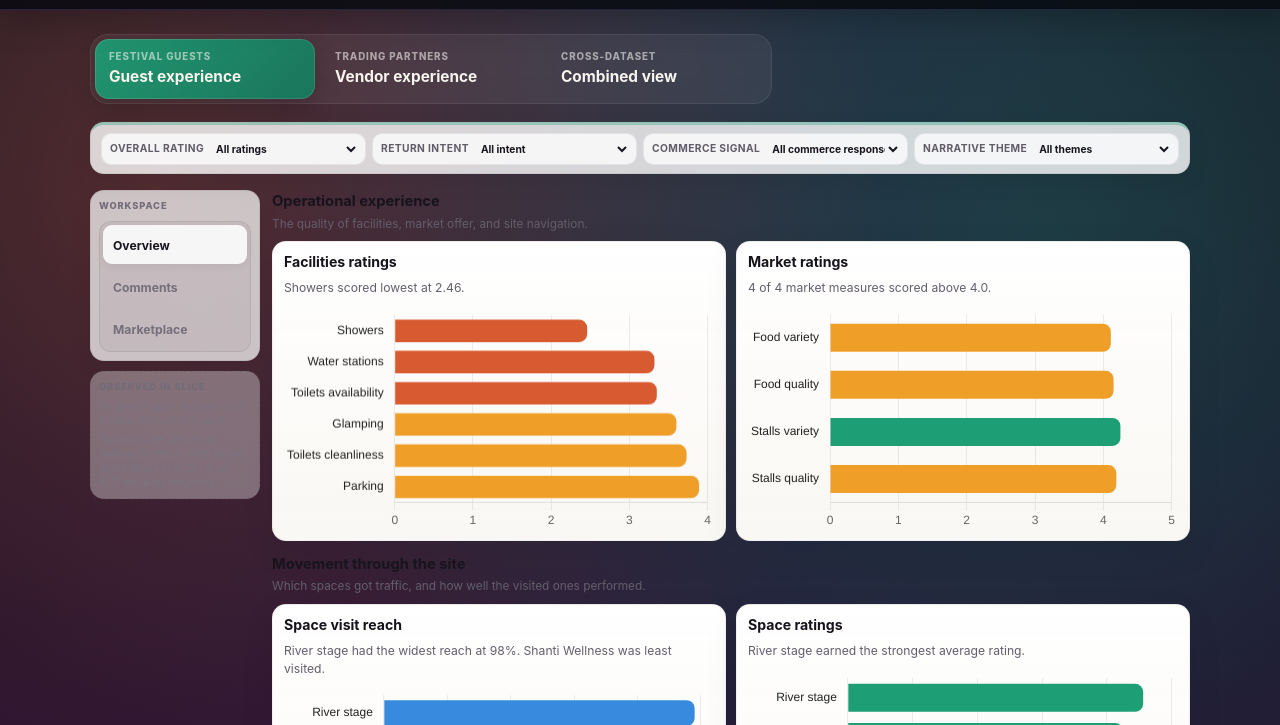
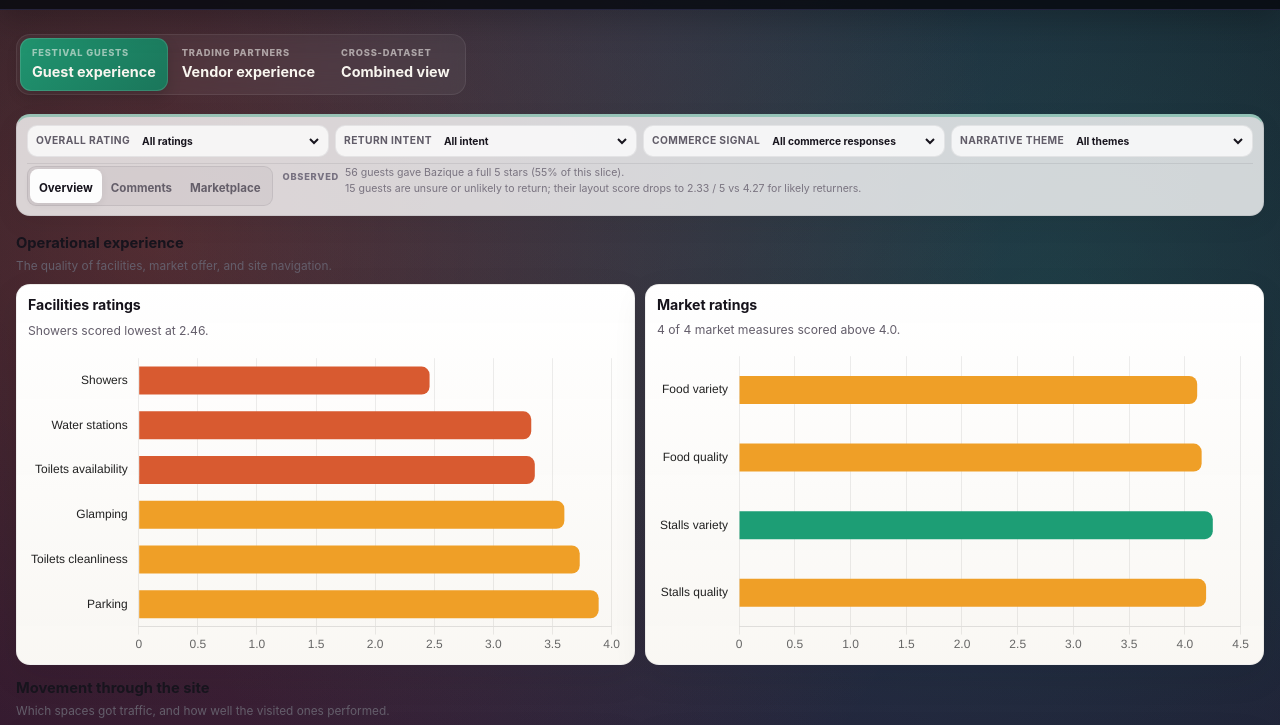
Before and after one commit to nefiger/bazique, a plain HTML site: page index.html in a window 1280 px wide. Shown: the part 84-809 px from the top of the page. Drawn offline with nearby package versions, Linux system fonts and the light colour scheme.

Commit message:
Rebalance explorer layout and controls

```diff
--- a/assets/style.css
+++ b/assets/style.css
@@ -23,7 +23,7 @@
   --radius-sm: 8px;
   --radius-md: 14px;
   --radius-lg: 24px;
-  --max-width: 1100px;
+  --max-width: 1280px;
 }
 
 * {
@@ -131,7 +131,7 @@ select {
 }
 
 .topbar-stat-label {
-  color: rgba(246, 245, 242, 0.6);
+  color: rgba(246, 245, 242, 0.72);
   font-size: 0.62rem;
   font-weight: 800;
   letter-spacing: 0.09em;
@@ -145,18 +145,18 @@ select {
 }
 
 .topbar-stat-note {
-  color: rgba(246, 245, 242, 0.68);
+  color: rgba(246, 245, 242, 0.8);
   font-size: 0.66rem;
 }
 
 .dataset-switcher {
-  display: inline-grid;
-  grid-template-columns: repeat(3, minmax(0, max-content));
-  gap: 6px;
+  display: inline-flex;
+  align-items: center;
+  gap: 2px;
   margin: 0 0 8px;
-  padding: 4px;
-  border-radius: 18px;
-  background: rgba(255, 255, 255, 0.06);
+  padding: 3px;
+  border-radius: 14px;
+  background: rgba(255, 255, 255, 0.05);
   border: 1px solid rgba(255, 255, 255, 0.08);
   backdrop-filter: blur(12px);
 }
@@ -164,12 +164,12 @@ select {
 .dataset-switch-button {
   appearance: none;
   border: 0;
-  border-radius: 14px;
+  border-radius: 11px;
   background: transparent;
   color: rgba(246, 245, 242, 0.72);
   cursor: pointer;
-  min-width: 220px;
-  padding: 10px 14px;
+  min-width: 0;
+  padding: 8px 12px;
   text-align: left;
   display: grid;
   gap: 1px;
@@ -177,12 +177,12 @@ select {
 }
 
 .dataset-switch-button strong {
-  font-size: 0.96rem;
+  font-size: 0.9rem;
   color: #f8f5ef;
 }
 
 .dataset-switch-kicker {
-  font-size: 0.61rem;
+  font-size: 0.58rem;
   font-weight: 800;
   letter-spacing: 0.09em;
   text-transform: uppercase;
@@ -190,7 +190,7 @@ select {
 }
 
 .dataset-switch-button[aria-selected="true"] {
-  box-shadow: inset 0 0 0 1px rgba(255, 255, 255, 0.12), 0 10px 24px rgba(0, 0, 0, 0.18);
+  box-shadow: inset 0 0 0 1px rgba(255, 255, 255, 0.12), 0 6px 14px rgba(0, 0, 0, 0.16);
 }
 
 body[data-view="guest"] .dataset-switch-button[data-tab="guest"][aria-selected="true"] {
@@ -620,7 +620,7 @@ body[data-view="combined"] .dataset-switch-button[data-tab="combined"][aria-sele
 .control-bar {
   display: grid;
   gap: 6px;
-  padding: 8px 10px;
+  padding: 8px 10px 9px;
   border-radius: var(--radius-md);
   background: rgba(255, 255, 255, 0.8);
   border: 1px solid rgba(24, 20, 31, 0.08);
@@ -678,50 +678,17 @@ body[data-view="combined"] .control-bar {
   padding: 0;
 }
 
-.panel-layout {
+.workspace-rail {
   display: grid;
-  grid-template-columns: 170px minmax(0, 1fr);
+  grid-template-columns: auto minmax(0, 1fr);
   align-items: start;
-  gap: 12px;
+  gap: 10px;
+  padding-top: 2px;
+  border-top: 1px solid rgba(24, 20, 31, 0.08);
 }
 
-.explorer-sidebar {
-  display: grid;
-  gap: 10px;
-  align-content: start;
-  position: sticky;
-  top: 132px;
-}
-
-.panel-main {
-  display: grid;
-  gap: var(--space-md);
-  min-width: 0;
-}
-
-.sidebar-card {
-  display: grid;
-  gap: 8px;
-  padding: 8px;
-  border-radius: 14px;
-  background: rgba(255, 255, 255, 0.72);
-  border: 1px solid rgba(24, 20, 31, 0.08);
-  box-shadow: 0 8px 24px rgba(17, 18, 22, 0.05);
-}
-
-.sidebar-card--notes {
-  gap: 6px;
-  background: rgba(255, 255, 255, 0.34);
-  border-style: dashed;
-  box-shadow: none;
-}
-
-.sidebar-label {
-  color: #726c78;
-  font-size: 0.58rem;
-  font-weight: 800;
-  letter-spacing: 0.1em;
-  text-transform: uppercase;
+.workspace-rail--single {
+  grid-template-columns: 1fr;
 }
 
 .chart-wrap canvas {
@@ -745,56 +712,64 @@ body[data-view="combined"] .control-bar {
   align-items: center;
   gap: 0;
   padding: 2px;
-  border-radius: 10px;
-  background: transparent;
+  border-radius: 9px;
+  background: rgba(24, 20, 31, 0.04);
   border: 1px solid rgba(24, 20, 31, 0.08);
-}
-
-.subview-tabs--stack {
-  display: grid;
-  width: 100%;
-  padding: 3px;
-  gap: 3px;
-  border-radius: 12px;
-  background: rgba(24, 20, 31, 0.04);
 }
 
 .subview-chip {
   appearance: none;
   border: 0;
   background: transparent;
-  color: #756f7b;
+  color: #645e69;
   border-radius: 8px;
   cursor: pointer;
-  padding: 7px 10px;
+  padding: 5px 9px;
   transition: background-color 160ms ease, color 160ms ease, border-color 160ms ease;
 }
 
-.subview-tabs--stack .subview-chip {
-  width: 100%;
-  text-align: left;
-  border-radius: 9px;
-}
-
 .subview-chip[aria-pressed="true"] {
-  background: rgba(255, 255, 255, 0.88);
+  background: rgba(255, 255, 255, 0.96);
   color: #17141d;
   box-shadow: 0 2px 8px rgba(17, 18, 22, 0.06);
 }
 
 .subview-chip-label {
-  font-size: 0.76rem;
+  font-size: 0.72rem;
   font-weight: 700;
 }
 
-.sidebar-card .insights-inline {
-  gap: 5px;
+.workspace-note {
+  display: inline-flex;
+  flex-wrap: wrap;
+  gap: 10px;
+  align-items: center;
+  align-self: center;
+  color: #7b7580;
+  font-size: 0.64rem;
+  font-weight: 700;
+  letter-spacing: 0.06em;
+  text-transform: uppercase;
 }
 
-.sidebar-card .insight-inline-item {
-  color: #7b7581;
+.insights-note--compact {
+  padding-top: 0;
+  border-top: 0;
+  gap: 6px;
+}
+
+.insights-note--compact .insights-label {
+  padding-top: 4px;
+}
+
+.insights-note--compact .insights-inline {
+  gap: 3px;
+}
+
+.insights-note--compact .insight-inline-item {
+  color: #7a7480;
   font-size: 0.66rem;
-  line-height: 1.34;
+  line-height: 1.28;
 }
 
 .filter-chip {
@@ -1177,7 +1152,6 @@ body[data-view="combined"] .control-bar {
   .topbar-context,
   .dataset-switcher,
   .control-grid,
-  .panel-layout,
   .mini-metrics-grid,
   .metric-ribbon,
   .headline-grid,
@@ -1199,16 +1173,15 @@ body[data-view="combined"] .control-bar {
   .dataset-switcher {
     width: 100%;
     display: grid;
+    grid-template-columns: repeat(3, minmax(0, 1fr));
   }
 
   .dataset-switch-button {
     min-width: 0;
   }
 
-  .explorer-sidebar {
-    position: static;
-    grid-template-columns: repeat(2, minmax(0, 1fr));
-    display: grid;
+  .workspace-rail {
+    grid-template-columns: 1fr;
   }
 }
 
@@ -1223,7 +1196,6 @@ body[data-view="combined"] .control-bar {
   }
 
   .control-bar,
-  .sidebar-card,
   .compact-panel,
   .headline-module,
   .comment-group,
@@ -1247,8 +1219,4 @@ body[data-view="combined"] .control-bar {
   .chart-wrap.ribbon {
     min-height: 160px;
   }
-
-  .explorer-sidebar {
-    grid-template-columns: 1fr;
-  }
 }
--- a/index.html
+++ b/index.html
@@ -78,21 +78,15 @@
       >
         <section class="control-bar">
           <div class="control-grid" id="guest-controls"></div>
-        </section>
-
-        <section class="panel-layout">
-          <aside class="explorer-sidebar">
-            <div class="sidebar-card">
-              <span class="sidebar-label">Workspace</span>
-              <div class="subview-tabs subview-tabs--stack" id="guest-subviews" aria-label="Guest subviews"></div>
-            </div>
-            <div class="sidebar-card sidebar-card--notes">
-              <span class="sidebar-label">Observed In Slice</span>
+          <div class="workspace-rail workspace-rail--with-notes">
+            <div class="subview-tabs" id="guest-subviews" aria-label="Guest subviews"></div>
+            <div class="insights-note insights-note--compact" aria-label="Guest slice observations">
+              <span class="insights-label">Observed</span>
               <div class="insights-inline" id="guest-insights"></div>
             </div>
-          </aside>
-
-          <div class="panel-main">
+          </div>
+        </section>
+
         <section class="subview-panel" data-panel-group="guest" data-subview-panel="overview">
           <section class="story-stack">
             <div class="story-group">
@@ -227,8 +221,6 @@
             </div>
           </article>
         </section>
-          </div>
-        </section>
       </section>
 
       <section
@@ -240,25 +232,11 @@
       >
         <section class="control-bar">
           <div class="control-grid" id="vendor-controls"></div>
+          <div class="workspace-rail workspace-rail--single">
+            <div class="subview-tabs" id="vendor-subviews" aria-label="Vendor subviews"></div>
+          </div>
         </section>
 
-        <section class="panel-layout">
-          <aside class="explorer-sidebar">
-            <div class="sidebar-card">
-              <span class="sidebar-label">Workspace</span>
-              <div class="subview-tabs subview-tabs--stack" id="vendor-subviews" aria-label="Vendor subviews"></div>
-            </div>
-            <div class="sidebar-card sidebar-card--notes">
-              <span class="sidebar-label">Use This View For</span>
-              <div class="insights-inline">
-                <span class="insight-inline-item">Overview focuses on ratings and operational pressure points.</span>
-                <span class="insight-inline-item">Comments groups open-text responses by theme and prompt.</span>
-                <span class="insight-inline-item">Marketplace isolates appetite and related vendor commentary.</span>
-              </div>
-            </div>
-          </aside>
-
-          <div class="panel-main">
         <section class="subview-panel" data-panel-group="vendor" data-subview-panel="overview">
           <section class="overview-ribbon">
             <div class="metric-ribbon" id="vendor-metrics"></div>
@@ -394,8 +372,6 @@
           <button class="show-more" id="vendor-marketplace-show-more" type="button">
             Show more marketplace comments
           </button>
-        </section>
-          </div>
         </section>
       </section>
 
```
